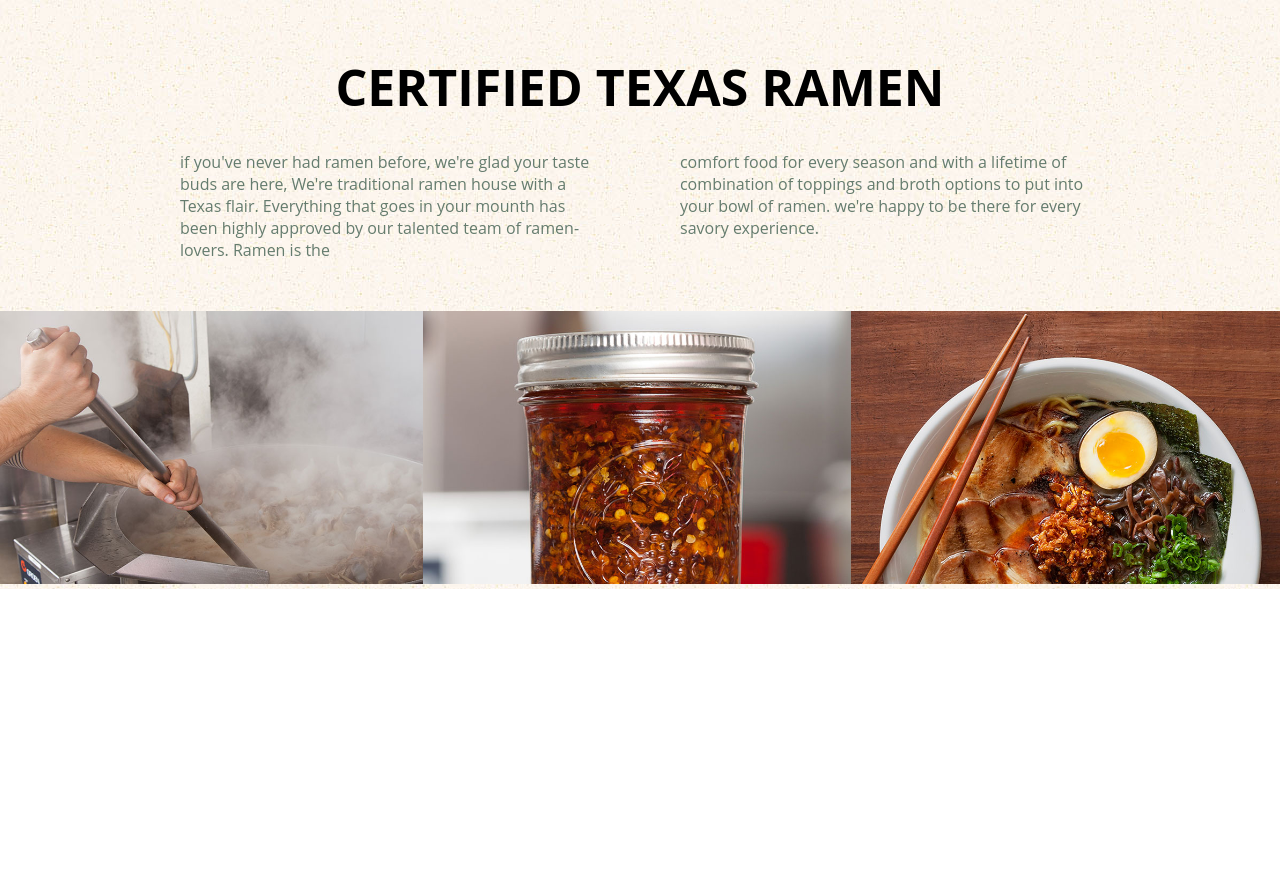
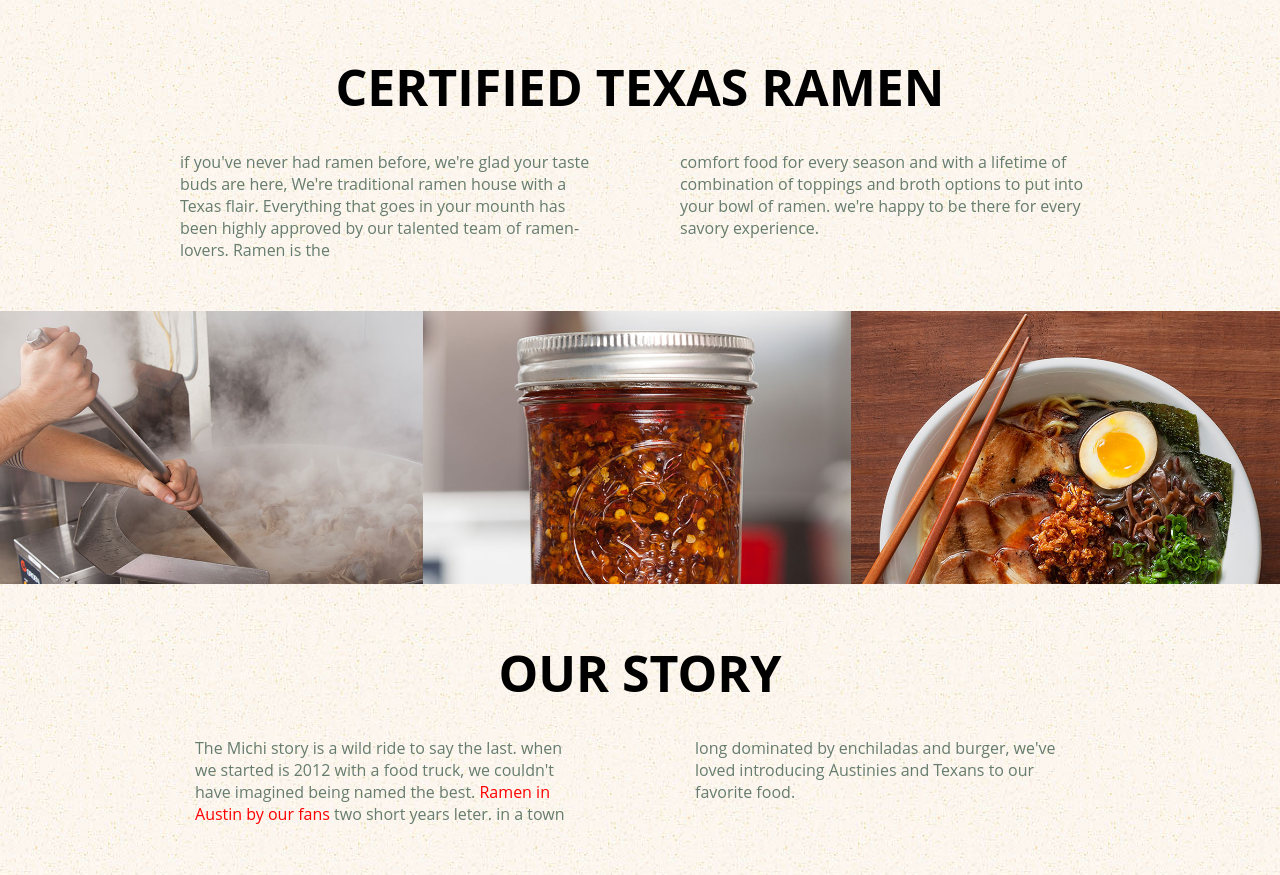
Before and after one commit to AzizSudrajat/HTML5-CSS3.MICHI, a plain HTML site: page about.html in a window 1280 px wide. Shown: the part 774-1649 px from the top of the page. Before the commit the page ends 1363 px from the top, so only its background shows below. Drawn offline with Linux system fonts and the light colour scheme.

Commit message:
about.html story h1 p html dan css fix

```diff
--- a/about.html
+++ b/about.html
@@ -60,7 +60,28 @@
       <img src="images/about/Alt-image.jpg" alt="" />
       <img src="images/about/Alt-image-2.jpg" alt="" />
       <img src="images/about/Alt-image-3.jpg" alt="" />
-    </div>
+    </div><!-- /img1 -->
+
+    <div class="story">
+      <div class="container">
+        <h1>OUR STORY</h1>
+        <div class="storyLeft">
+          <p>
+            The Michi story is a wild ride to say the last. when
+            we started is 2012 with a food truck, we couldn't
+            have imagined being named the best. <span>Ramen in
+            Austin by our fans</span> two short years leter. in a town
+          </p>
+        </div><!-- /storyLeft -->
+        <div class="storyRight">
+          <p>
+            long dominated by enchiladas and burger,
+            we've loved introducing Austinies and Texans to
+            our favorite food.
+          </p>
+        </div><!-- /storyRight -->
+      </div><!-- /container -->
+    </div><!-- /story -->
 
   </body>
 </html>
--- a/styleabout.css
+++ b/styleabout.css
@@ -100,8 +100,8 @@ header .right .button:hover{
 
 /*certified*/
 .certified {
-padding-bottom: 50px;
-overflow: hidden;
+  padding-bottom: 50px;
+  overflow: hidden;
 }
 
 .certified h1 {
@@ -130,7 +130,44 @@ overflow: hidden;
   float: right;
 }
 
+/*img1*/
 .img1 img{
   width: 33.495%;
   margin-left: -5px;
 }
+
+/*story*/
+.story{
+  padding-bottom: 50px;
+  overflow: hidden;
+}
+
+.story h1{
+  text-align: center;
+  padding: 50px 0 30px 0;
+  font-size: 50px;
+}
+
+.story p{
+  color: #657c6e;
+  padding: 0 55px;
+}
+
+.story p span {
+  color: #ff0000;
+}
+
+.story .container{
+  width: 1000px;
+  margin: auto;
+}
+
+.storyLeft{
+  width: 500px;
+  float: left;
+}
+
+.storyRight{
+  width: 500px;
+  float: right;
+}
```
